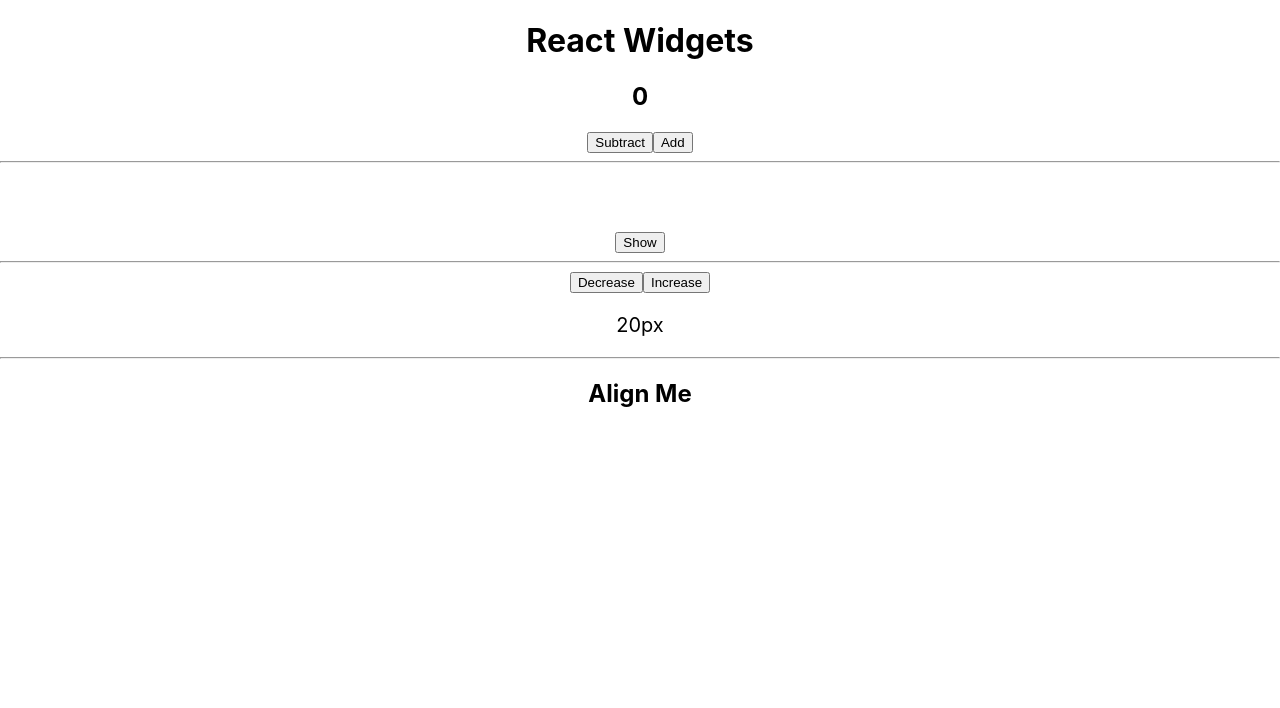
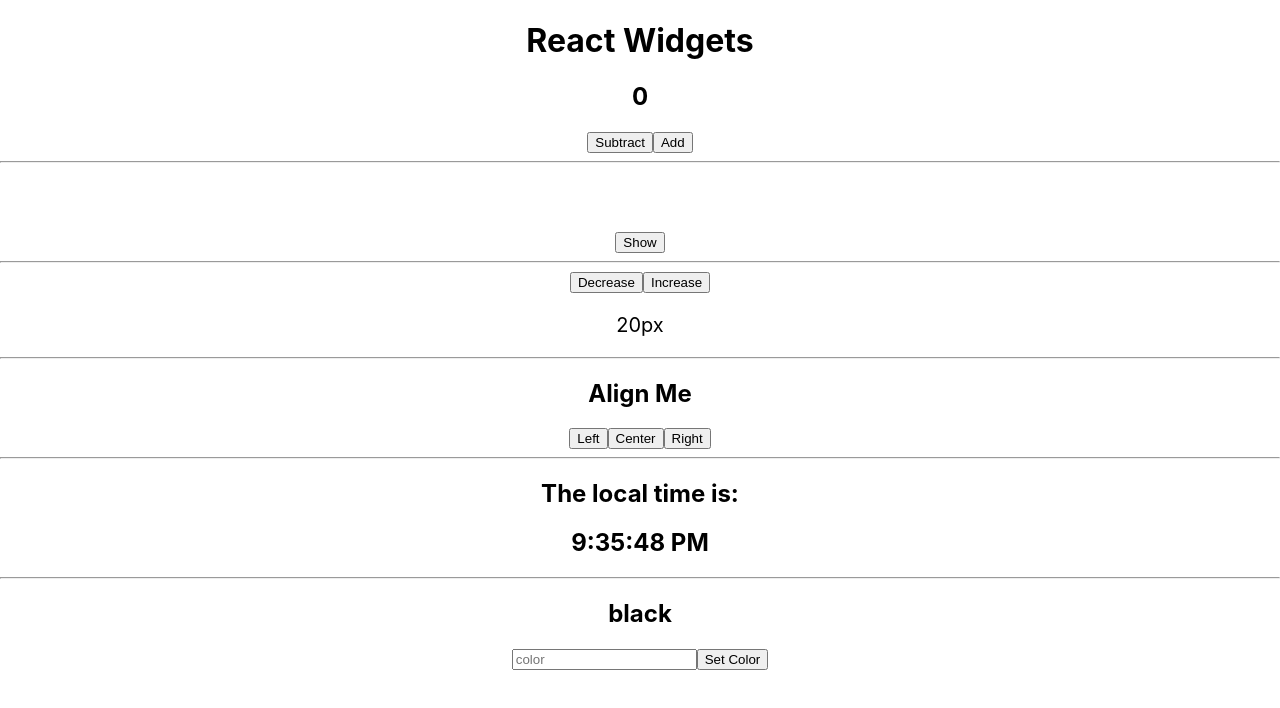
Before and after one commit to scottdavisxx/react-widgets, a React (Create React App) app: page / in a window 1280 px wide. Shown: the top 708 px of the page. Built offline with nearby package versions, Linux system fonts and the light colour scheme.

Commit message:
finish align, changecolor, and clock. Start colorslider

```diff
--- a/src/App.tsx
+++ b/src/App.tsx
@@ -4,6 +4,8 @@ import Counter from './components/Counter';
 import Toggle from './components/Toggle';
 import FontSizer from './components/FontSizer';
 import AlignMe from './components/AlignMe';
+import Clock from './components/Clock';
+import ChangeColor from './components/ChangeColor';
 
 function App() {
 
@@ -11,6 +13,7 @@ function App() {
 
   return (
     <>
+
     <Counter />
     <hr/>
     <Toggle/>
@@ -18,6 +21,10 @@ function App() {
     <FontSizer />
     <hr/>
     <AlignMe />
+    <hr/>
+    <Clock />
+    <hr/>
+    <ChangeColor />
 
     </>
   );
--- a/src/components/AlignMe.js
+++ b/src/components/AlignMe.js
@@ -1,6 +1,15 @@
+import React from "react";
+
 const AlignMe = () => {
+  const [align, setAlign] = React.useState('center');
+
   return(
-    <h2>Align Me</h2>
+    <div>
+      <h2 style={{textAlign:`${align}`}}>Align Me</h2>
+      <button onClick={() => setAlign('left')}>Left</button>
+      <button onClick={() => setAlign('center')}>Center</button>
+      <button onClick={() => setAlign('right')}>Right</button>
+    </div>
   )
 }
 
--- /dev/null
+++ b/src/components/ChangeColor.js
@@ -0,0 +1,23 @@
+import React from "react";
+
+const ChangeColor = () => {
+
+  const [color, setColor] = React.useState('black');
+
+  const [text, setText] = React.useState('');
+
+  return (
+    <div>
+      <h2 style={{color}}>{color}</h2>
+      <input
+        type="text"
+        placeholder="color"
+        value={text}
+        onChange={event => setText(event.target.value)}
+      />
+      <button onClick={() => setColor(text)}>Set Color</button>
+    </div>
+  )
+}
+
+export default ChangeColor;
--- /dev/null
+++ b/src/components/Clock.js
@@ -0,0 +1,20 @@
+import React from "react";
+
+const Clock = () => {
+
+  const [time, setTime] = React.useState(new Date());
+
+  React.useEffect(() => {
+    let interval = setInterval(() => setTime(new Date()), 1000)
+    return () => clearInterval(interval)
+  }, [])
+
+  return (
+    <div>
+      <h2>The local time is:</h2>
+      <h2>{time.toLocaleTimeString()}</h2>
+    </div>
+  )
+}
+
+export default Clock;
```
Also changed, not shown: src/components/ColorSlider.ts (added, +7 -0 lines).
